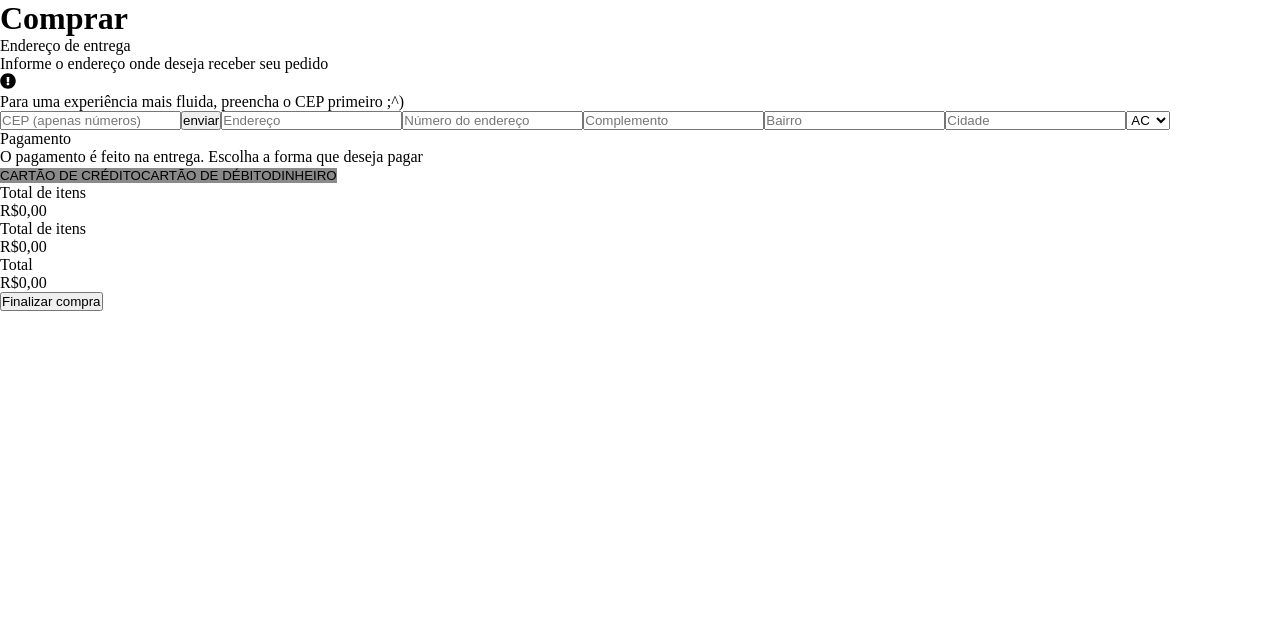
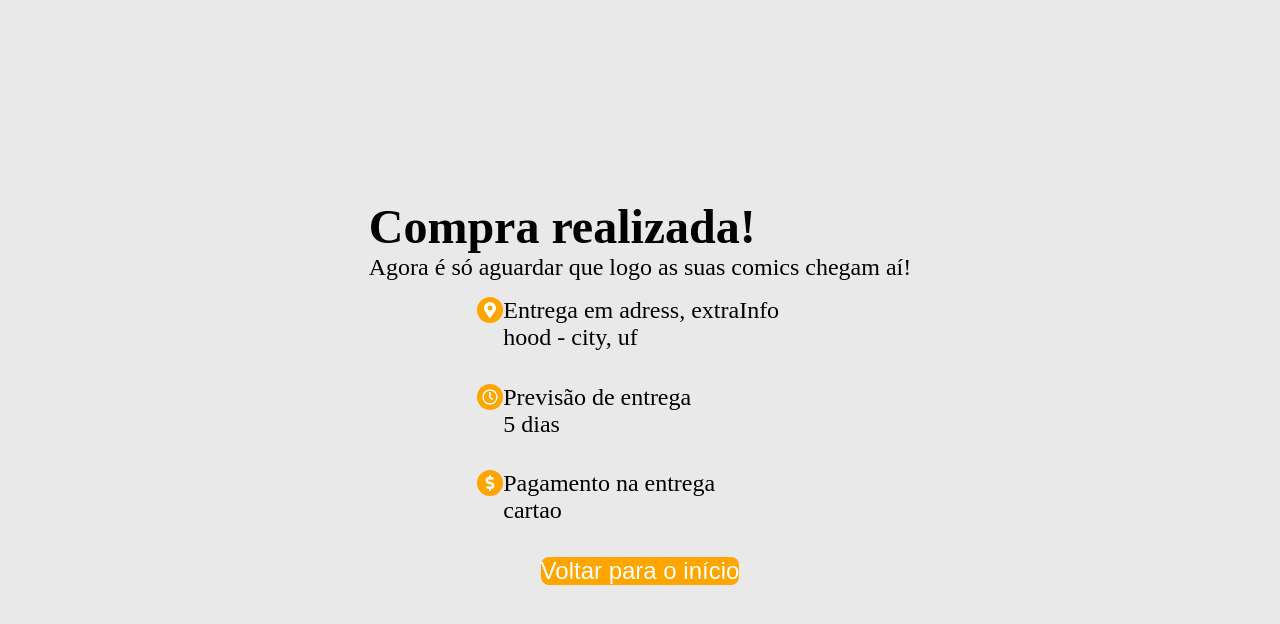
Before and after one commit to beaalmeidas/desafio-02-aws-react, a React (Vite) app in the folder uol-comics/: page / in a window 1280 px wide. Shown: the top 624 px of the page. Built offline with nearby package versions, Linux system fonts and the light colour scheme; a web font is replaced by a local one.

Commit message:
feat: Melhorando a estrutura da página de compras + adicionando um omponente dea página de finalizar compra. Adicionando um css básico a página de finalizar compras também.

```diff
--- a/uol-comics/package.json
+++ b/uol-comics/package.json
@@ -10,9 +10,11 @@
     "preview": "vite preview"
   },
   "dependencies": {
+    "axios": "^1.7.7",
     "react": "^18.3.1",
     "react-dom": "^18.3.1",
     "react-icons": "^5.3.0",
+    "react-router-dom": "^6.26.2",
     "react-toastify": "^10.0.5",
     "toast": "^0.5.4",
     "toastify": "^2.0.1"
--- a/uol-comics/src/App.tsx
+++ b/uol-comics/src/App.tsx
@@ -1,12 +1,13 @@
-import CardPurchaseComponent from './components/CardPurchaseComponent'
-// import { ToastContainer } from 'react-toastify';
+// import CardPurchaseComponent from './components/CardPurchaseComponent'
+import { ToastContainer } from 'react-toastify';
+import FinishedPurComponent from './components/FinishedPurComponent';
 
 function App() {
   return (
     <div className="App">
-      <CardPurchaseComponent />
-
-      {/* <ToastContainer/> */}
+      {/* <CardPurchaseComponent /> */}
+      <FinishedPurComponent/>
+      <ToastContainer/>
     </div>
   )
 }
--- a/uol-comics/src/components/CardPurchaseComponent/index.tsx
+++ b/uol-comics/src/components/CardPurchaseComponent/index.tsx
@@ -5,6 +5,7 @@ import { CepProps } from '../../types/cep'
 import { innerBrazil } from '../../types/uf'
 import { FaExclamationCircle } from 'react-icons/fa';
 import { toast } from 'react-toastify'
+import { makeItRandom } from '../../types/random'
 
 const CardPurchaseComponent: React.FC = () =>
 {
@@ -14,20 +15,24 @@ const CardPurchaseComponent: React.FC = () =>
     const [isValidCep, setIsValidCep] = useState(false)
     const [adress, setAdress] = useState('')
     const [unity, setUnity] = useState('')
-    const [extras, setExtras] = useState('')
+    const [extraInfo, setExtraInfo] = useState('')
     const [city, setCity] = useState('')
-    const [state, setState] = useState('')
+    const [ufs, setUfs] = useState('')
     const [hood, setHood] = useState('')
     const [choice ,setChoice] = useState('')
+    const [dontChangeRandomNum, setDontChangeRandomNum] = useState(makeItRandom(3, 30))
 
     const getCeps = async (cepString: string) =>
     {
+        //Agonia desnecessária desse TypeScript
+        setDontChangeRandomNum(makeItRandom(3, 30))
         try
         {
             const response = await axios.get(`https://viacep.com.br/ws/${cepString}/json/`)
             if(response.status === 500)
             {
-                toast.error('')
+                toast.error('Alguém tropeçou em um dos cabos do nosso servidor, '
+                    +'por favor tente realizar essa compra novamente mais tarde...')
             }
 
             if(response.status === 404)
@@ -69,7 +74,7 @@ const CardPurchaseComponent: React.FC = () =>
         }
     }
 
-    const handleSubmitCEP = (e) => {
+    const handleSubmitCEP = (e: React.FormEvent) => {
 
         e.preventDefault()
 
@@ -77,6 +82,10 @@ const CardPurchaseComponent: React.FC = () =>
         toast.success('Suas informações foram aceitas com sucesso')
         getCeps(cepS)
     }
+
+    // const finishThePurchase = () => {
+    //     navegate('../FinishedPurComponent/index.tsx')
+    // }
 
     return (
         <div className='main'>
@@ -108,9 +117,9 @@ const CardPurchaseComponent: React.FC = () =>
                         onChange={(e) => setUnity(e.target.value)}
                         placeholder='Número do endereço' />
                         <input
-                        value={isValidCep && data ? data.complemento : extras}
+                        value={isValidCep && data ? data.complemento : extraInfo}
                         type="text"
-                        onChange={(e) => setExtras(e.target.value)}
+                        onChange={(e) => setExtraInfo(e.target.value)}
                         placeholder='Complemento' />
                         <input
                         value={isValidCep && data ? data.bairro : hood}
@@ -123,8 +132,8 @@ const CardPurchaseComponent: React.FC = () =>
                         onChange={(e) => setCity(e.target.value)}
                         placeholder='Cidade' />
                         <select
-                        onChange={(e) => setState(e.target.value)}
-                        value={data?.uf && state}>
+                        onChange={(e) => setUfs(e.target.value)}
+                        value={data?.uf && ufs}>
                         {
                             innerBrazil.map((uf) =>
                             (
@@ -140,35 +149,35 @@ const CardPurchaseComponent: React.FC = () =>
                             <p>O pagamento é feito na entrega. Escolha a forma que deseja pagar</p>
                         </div>
                         <div>
-                            <input type='button' value='CARTÃO DE CRÉDITO'
-                            onClick={() => setChoice('CARTÃO DE CRÉDITO')}
-                            className={choice === 'CARTÃO DE CRÉDITO' ? 'theOne' : 'npc'}/>
+                            <input id='btn1' type='button' value='CARTÃO DE CRÉDITO'
+                            onClick={() => setChoice('Cartão de Crédito')}
+                            className={choice === 'Cartão de Crédito' ? 'theOne' : 'npc'}/>
 
-                            <input type='button' value='CARTÃO DE DÉBITO'
-                            onClick={() => setChoice('CARTÃO DE DÉBITO')}
-                            className={choice === 'CARTÃO DE DÉBITO' ? 'theOne' : 'npc'}/>
+                            <input id='btn2' type='button' value='CARTÃO DE DÉBITO'
+                            onClick={() => setChoice('Cartão de Débito')}
+                            className={choice === 'Cartão de Débito' ? 'theOne' : 'npc'}/>
 
-                            <input type='button' value='DINHEIRO'
-                            onClick={() => setChoice('DINHEIRO')}
-                            className={choice === 'DINHEIRO' ? 'theOne' : 'npc'}/>
+                            <input id='btn3' type='button' value='DINHEIRO'
+                            onClick={() => setChoice('Dinheiro')}
+                            className={choice === 'Dinheiro' ? 'theOne' : 'npc'}/>
                         </div>
                     </div>
 
                     <div className='finishPurchase'>
                         <div>
                             <p>Total de itens</p>
-                            <p>R$0,00</p>
+                            <p>R$00,00</p>
                         </div>
                         <div>
-                            <p>Total de itens</p>
-                            <p>R$0,00</p>
+                            <p>Entrega</p>
+                            <p>R${dontChangeRandomNum}</p>
                         </div>
                         <div>
                             <p>Total</p>
-                            <p>R$0,00</p>
+                            <p>R$00,00</p>
                         </div>
                         <div>
-                            <button type='submit'>Finalizar compra</button>
+                            <button type='submit' >Finalizar compra</button>
                         </div>
                     </div>
                 </form>
--- /dev/null
+++ b/uol-comics/src/components/FinishedPurComponent/index.tsx
@@ -0,0 +1,40 @@
+import { makeItRandom } from '../../types/random'
+import { FaMapMarkerAlt, FaRegClock, FaDollarSign } from 'react-icons/fa'
+import './style.css'
+
+const FinishedPurComponent = () => {
+  return (
+    <div>
+      <div>
+        <h1>Compra realizada!</h1>
+        <p>Agora é só aguardar que logo as suas comics chegam aí!</p>
+      </div>
+      <div className='mainPurInfo'>
+        <div className='divInfo'>
+          <FaMapMarkerAlt style={{ color: 'white', backgroundColor: 'orange', borderRadius: '50%', padding: '5px' }}/>
+          <div>
+            <p>Entrega em adress, extraInfo</p>
+            <p>hood - city, uf</p>
+          </div>
+        </div>
+        <div className='divInfo'>
+          <FaRegClock style={{ color: 'white', backgroundColor: 'orange', borderRadius: '50%', padding: '5px' }}/>
+          <div>
+            <p>Previsão de entrega</p>
+            <p>{ Math.floor(makeItRandom(2, 10)) } dias</p>
+          </div>
+        </div>
+        <div className='divInfo'>
+          <FaDollarSign style={{ color: 'white', backgroundColor: 'orange', borderRadius: '50%', padding: '5px' }}/>
+          <div>
+            <p>Pagamento na entrega</p>
+            <p>cartao</p>
+          </div>
+        </div>
+        <button className='goToStart'><p>Voltar para o início</p></button>
+      </div>
+    </div>
+  )
+}
+
+export default FinishedPurComponent
--- /dev/null
+++ b/uol-comics/src/components/FinishedPurComponent/style.css
@@ -0,0 +1,48 @@
+* {
+    padding: 0;
+    margin: 0;
+}
+
+body {
+    display: flex;
+    flex-direction: column;
+    justify-content: center;
+    align-items: center;
+    height: 100vh;
+    width: 100vw;
+    background-color: rgb(233, 233, 233);
+}
+
+h1 {
+    font-size: 3rem;
+}
+
+p {
+    font-size: 1.5rem;
+}
+
+.mainPurInfo {
+    display: flex;
+    align-items: center;
+    flex-direction: column;
+    height: 20rem;
+    justify-content: space-around;
+}
+
+.divInfo {
+    display: flex;
+    width: 60%;
+
+}
+
+.goToStart {
+    background-color: orange;
+    color: white;
+    border: none;
+    border-radius: 0.5rem;
+}
+
+.goToStart:hover {
+    cursor: pointer;
+    background-color: rgb(243, 69, 0);
+}
--- /dev/null
+++ b/uol-comics/src/types/random.ts
@@ -0,0 +1,4 @@
+export function makeItRandom(a: number, b:number): number
+{
+    return parseFloat(((Math.random() * (b-a) + a)).toFixed(2))
+}
```
Also changed, not shown: 1 other file (tests, documents, lock files or other folders).
